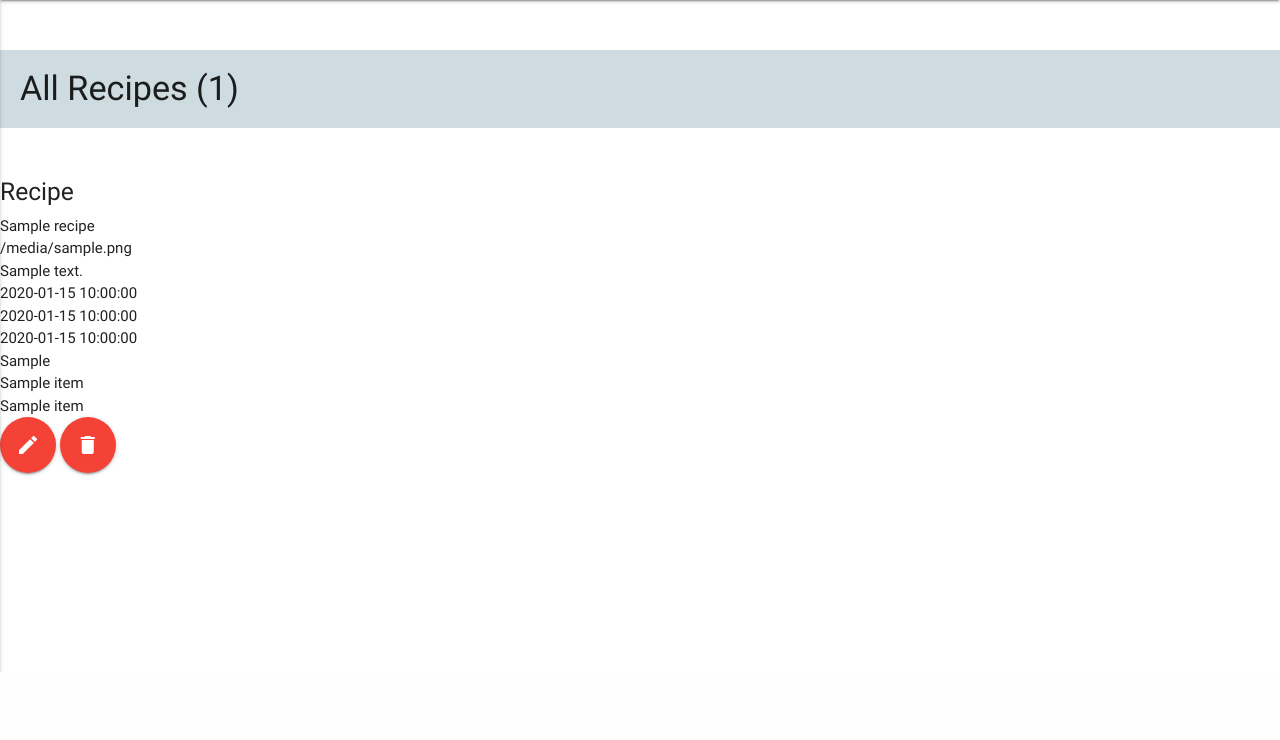
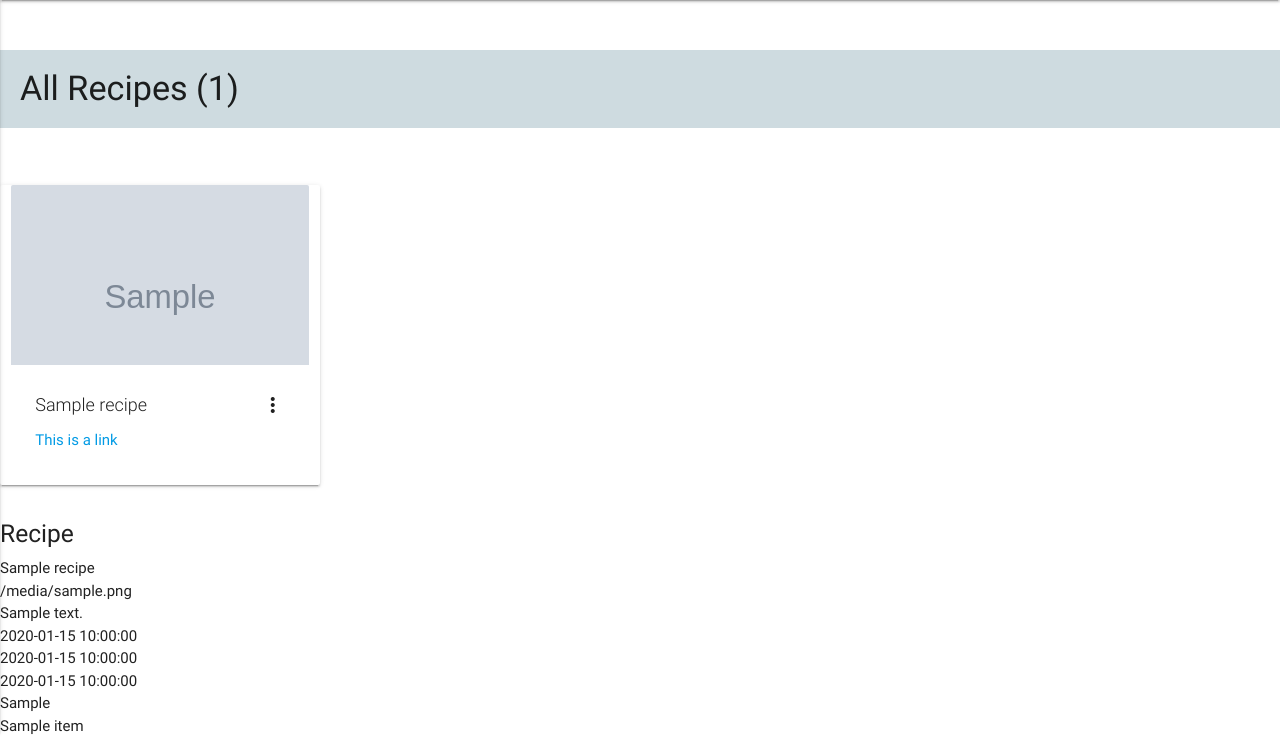
Before and after one commit to Code-Institute-Submissions/online-cookbook-3, a Flask app: page /all_recipes in a window 1280 px wide. Shown: the part 128-868 px from the top of the page. Before the commit the page ends 800 px from the top, so only its background shows below. Run offline with Flask 2, Linux system fonts and the light colour scheme; grey boxes marked "Sample" are stand-in pictures; a database or web service that is not in the repository returns one stand-in record (values such as "Sample title"); some libraries are stand-ins or nearby versions.

Commit message:
Added recipe cards to homepage

```diff
--- a/static/css/style.css
+++ b/static/css/style.css
@@ -33,6 +33,10 @@ nav .brand-logo {
     margin: 50px auto;
     background-color: #cedbe0;
 }
+.card .card-title {
+    font-size: 18px;
+}
+
 /*---------------------------------------------------------------- Add Recipe */
 .new-dish, .new-cuisine, .new-allergen {
     display: none;
--- a/templates/home.html
+++ b/templates/home.html
@@ -1,5 +1,24 @@
 {% extends 'base.html' %}{% block content %}
 <h4 class="heading">All Recipes ({{total_recipes}})</h4>
+<div class="row">
+    {% for recipe in recipes %}
+    <div class="card small col m3">
+    <div class="card-image waves-effect waves-block waves-light">
+      <img class="activator" src="{{recipe.recipe_image_url}}">
+    </div>
+    <div class="card-content">
+      <span class="card-title activator grey-text text-darken-4">{{recipe.recipe_title}}<i class="material-icons right">more_vert</i></span>
+      <p><a href="#">This is a link</a></p>
+    </div>
+    <div class="card-reveal">
+      <span class="card-title grey-text text-darken-4"><i class="material-icons right">close</i>{{recipe.recipe_title}}</span>
+      <p>{{recipe.recipe_short_description}}</p>
+    </div>
+  </div>
+    {% endfor %}
+</div>
+
+
 {% for recipe in recipes %}
 <h5>Recipe</h5>
     {{recipe.recipe_title}}<br>
```
